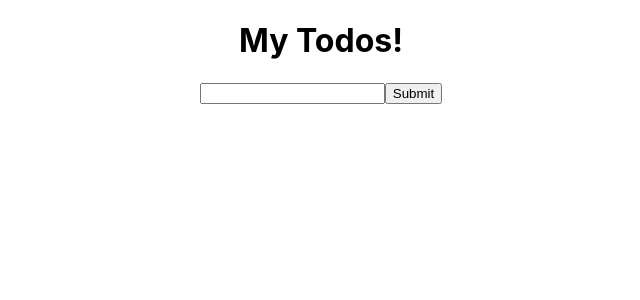
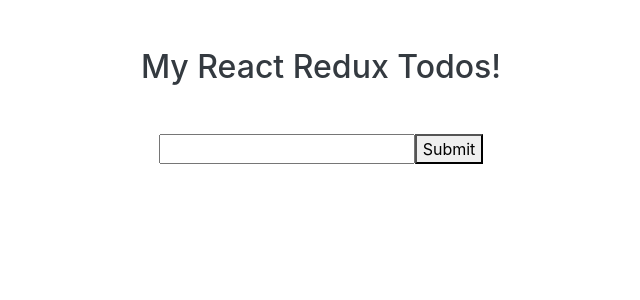
Before and after one commit to nissacG/react-redux-todos, a React (Create React App) app: page / in a window 1280 px wide. Shown: the top 300 px of the page, without its empty margins (319-959 px from the left). Built offline with nearby package versions, Linux system fonts and the light colour scheme.

Commit message:
include bootstrap styling

```diff
--- a/public/index.html
+++ b/public/index.html
@@ -4,6 +4,14 @@
 <head>
   <meta charset="utf-8">
   <meta name="viewport" content="width=device-width, initial-scale=1, shrink-to-fit=no">
+  <link rel="stylesheet" href="https://stackpath.bootstrapcdn.com/bootstrap/4.1.3/css/bootstrap.min.css" integrity="sha384-MCw98/SFnGE8fJT3GXwEOngsV7Zt27NXFoaoApmYm81iuXoPkFOJwJ8ERdknLPMO"
+      crossorigin="anonymous">
+    <script src="https://code.jquery.com/jquery-3.3.1.slim.min.js" integrity="sha384-q8i/X+965DzO0rT7abK41JStQIAqVgRVzpbzo5smXKp4YfRvH+8abtTE1Pi6jizo"
+      crossorigin="anonymous"></script>
+    <script src="https://cdnjs.cloudflare.com/ajax/libs/popper.js/1.14.3/umd/popper.min.js" integrity="sha384-ZMP7rVo3mIykV+2+9J3UJ46jBk0WLaUAdn689aCwoqbBJiSnjAK/l8WvCWPIPm49"
+      crossorigin="anonymous"></script>
+    <script src="https://stackpath.bootstrapcdn.com/bootstrap/4.1.3/js/bootstrap.min.js" integrity="sha384-ChfqqxuZUCnJSK3+MXmPNIyE6ZbWh2IMqE241rYiqJxyMiZ6OW/JmZQ5stwEULTy"
+      crossorigin="anonymous"></script>
   <title>React-Redux-Todos</title>
 </head>
 
--- a/src/App.js
+++ b/src/App.js
@@ -5,8 +5,8 @@
 class App extends Component {
   render () {
     return (
-      <div className='App'>
-        <h1>My Todos!</h1>
+      <div className='App container'>
+        <h2 className='text-center text-dark my-5'>My React Redux Todos!</h2>
         <TodoList />
       </div>
     )
```
